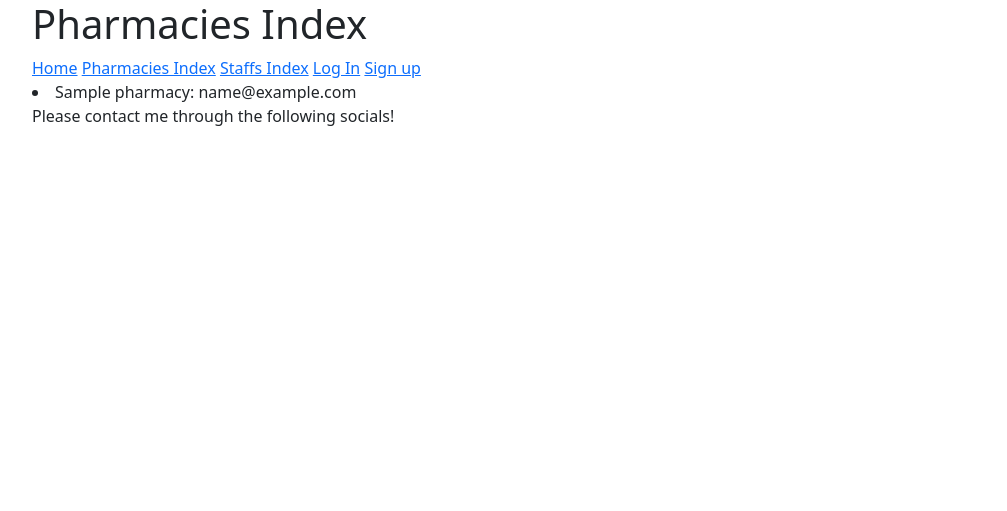
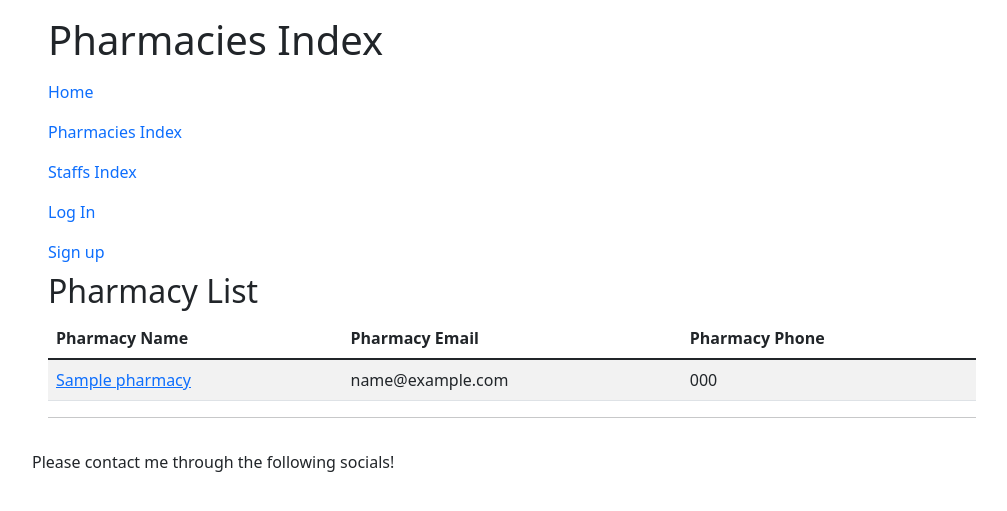
Before and after one commit to alam1704/my_app, a Flask app: page /pharmacies/ in a window 1280 px wide. Shown: the top 511 px of the page, without its empty margins (128-1135 px from the left). Run offline with Flask 2, Linux system fonts and the light colour scheme; tables that the repository leaves empty hold one stand-in row (values such as "Sample post"); parts of the project's set-up code (start-up, migrations or seed data) failed here and were passed over; some libraries are stand-ins or nearby versions.

Commit message:
added tables to both index pages

```diff
--- a/my_app/templates/base.html
+++ b/my_app/templates/base.html
@@ -13,7 +13,7 @@
         </title>
     </head>
     <body class="mx-auto" style="width: 75%;">
-
+        <div class="cover-container d-flex w-100 p-3 mx-auto flex-column">
         {# Optional JavaScript #}
         {# jQuery first, then Popper.js, then Bootstrap JS #}
 
@@ -24,25 +24,42 @@
         <header>
             <h1>{{ page_data.page_title }}</h1>
             <nav>
-                <a href="/home/">Home</a>
-                <a href="/pharmacies/">Pharmacies Index</a>
-                <a href="/staffs/">Staffs Index</a>
-                {% if current_user.is_authenticated %}
-                    <a href="/pharmacies/account/">My Account</a>
-                    <form action="/pharmacies/logout/" method="POST">
-                        <button>Log Out</button>
-                    </form>
-                {% else %}
-                    <a href="/pharmacies/login/">Log In</a>
-                    <a href="/pharmacies/signup">Sign up</a>
-                {% endif %}
+                <ul class="navbar-nav">
+                    <li class="nav-item">
+                        <a href="/" class="nav-link">Home</a>
+                    </li>
+                    <li class="nav-item">
+                        <a href="/pharmacies/" class="nav-link">Pharmacies Index</a>
+                    </li>
+                    <li class="nav-item">
+                        <a href="/staffs/" class="nav-link">Staffs Index</a>
+                    </li>
+                </ul>
+                <ul class="navbar-nav">
+                    {% if current_user.is_authenticated %}
+                        <li class="nav-item">
+                            <a href="/pharmacies/account/" class="nav-link">My Account</a>
+                        </li>
+                        <form action="/pharmacies/logout/" method="POST" class="form-inline">
+                            <button class="btn nav-link">Log Out</button>
+                        </form>
+                    {% else %}
+                        <li class="nav-item">
+                            <a href="/pharmacies/login/" class="nav-link">Log In</a>
+                        </li>
+                        <li class="nav-item">
+                            <a href="/pharmacies/signup" class="nav-link">Sign up</a>
+                        </li>
+                    {% endif %}
+                </ul>
             </nav>
         </header>
-        <div>
+        <main>
             {% block content%}
 
 
             {% endblock %}
+        </main>
         </div>
         <footer>Please contact me through the following socials!</footer>
     </body>
--- a/my_app/templates/home.html
+++ b/my_app/templates/home.html
@@ -4,9 +4,9 @@
 <hr/>
 
 <div>
-    <h2>Homepage</h2>
+    <h2>Welcome to the store pharmacy app</h2>
     <div>
-        This will contain a page for user to select if they are admin or staff maybe
+        Managers can now sign up and add/edit/remove staff and their vaccination certificate.
     </div>
 </div>
 
--- a/my_app/templates/login.html
+++ b/my_app/templates/login.html
@@ -5,7 +5,7 @@
         <div>
             <form action="/pharmacies/login/" method="POST">
                 <input type="text" name="pharmacy_email" placeholder="Email...">
-                <input type="text" name="pharmacy_password" placeholder="Password...">
+                <input type="password" name="pharmacy_password" placeholder="Password...">
                 <button>Login</button>
             </form>
         </div>
--- a/my_app/templates/pharmacies_index.html
+++ b/my_app/templates/pharmacies_index.html
@@ -1,6 +1,32 @@
 {% extends "base.html" %}
 {% block content %}
-    {% for pharmacy in page_data.pharmacies %}
-        <li>{{ pharmacy.pharmacy_name }}: {{ pharmacy.pharmacy_email }}</li>
-    {% endfor %}
+
+    <h2>Pharmacy List</h2>
+    <table class="table table-striped table-boredered">
+        <thead>
+            <tr>
+                <th>Pharmacy Name</th>
+                <th>Pharmacy Email</th>
+                <th>Pharmacy Phone</th>
+            </tr>
+        </thead>
+
+        {% for pharmacy in page_data.pharmacies %}
+        <tbody>
+            <tr>
+                <td>
+                    <a href="/pharmacies/{{ pharmacy.pharmacy_id }}/">{{ pharmacy.pharmacy_name }}</a>
+                </td>
+                <td>
+                    {{ pharmacy.pharmacy_email }}
+                </td>
+                <td>
+                    {{ pharmacy.pharmacy_phone }}
+                </td>
+            </tr>
+        </tbody>
+        {% endfor %}
+    </table>
+    <hr/>
+
 {% endblock %}
--- a/my_app/templates/signup.html
+++ b/my_app/templates/signup.html
@@ -1,13 +1,13 @@
 {% extends "base.html" %}
 {% block content %}
     <div>
-        <h2> Enter Details </h2>
+        <h2> Enter Pharmacy Details </h2>
         <div>
             <form action = "/pharmacies/signup/" method = "POST">
                 <input type="text" name="pharmacy_name" placeholder="Pharmacy Name...">
                 <input type="text" name="pharmacy_email" placeholder="Pharmacy Email...">
                 <input type="text" name="pharmacy_phone" placeholder="Pharmacy Phone...">
-                <input type="text" name="pharmacy_password" placeholder="Pharmacy Password...">
+                <input type="password" name="pharmacy_password" placeholder="Pharmacy Password...">
                 <button> Sign Up </button>
             </form>
         </div>
```
Also changed, not shown: my_app/templates/staff_detail.html (+2 -6 lines), my_app/templates/staffs_index.html (+26 -5 lines), 1 other file.
